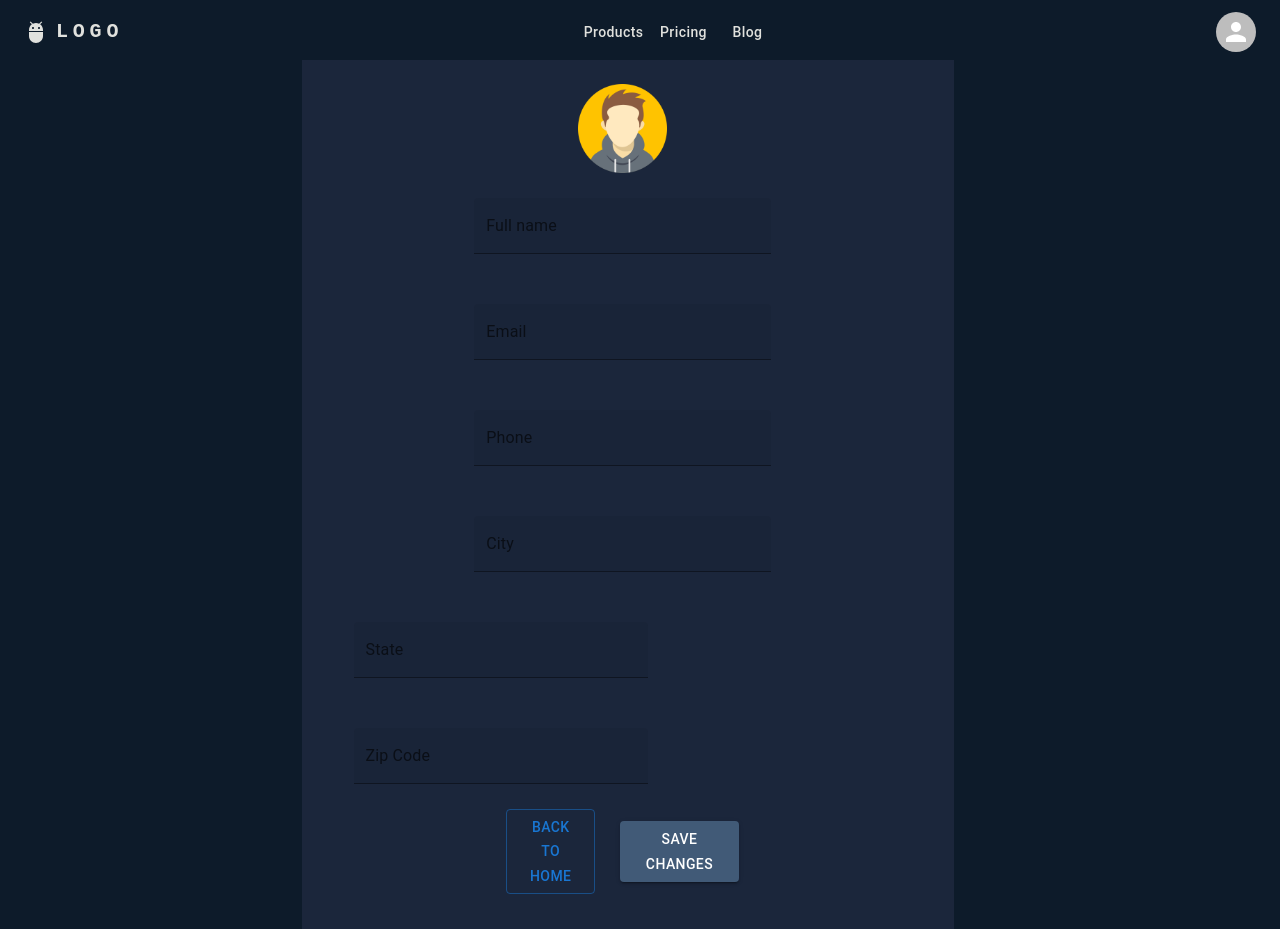
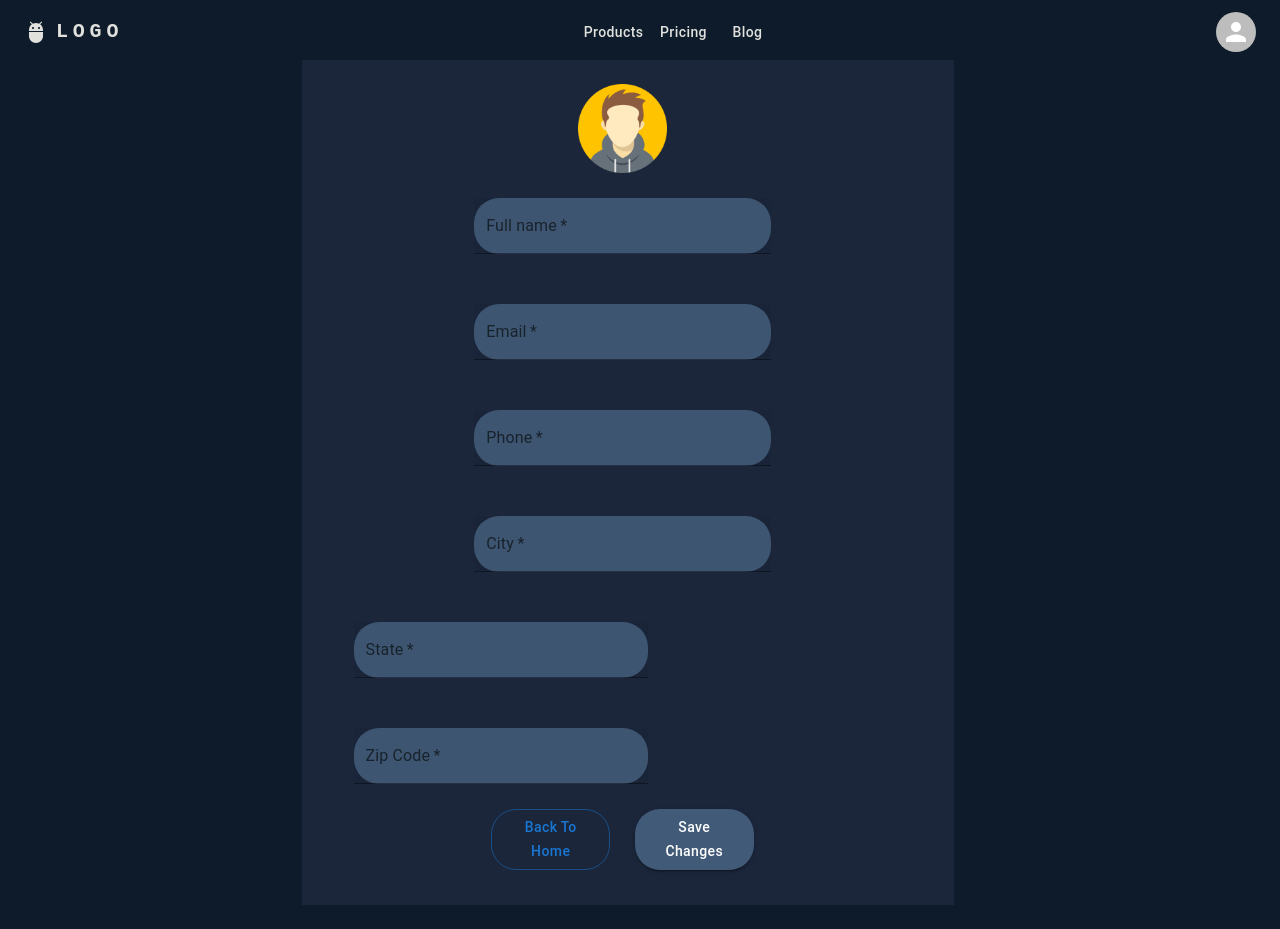
Before and after one commit to safwen-elmastouri/developers-platform, a React (Create React App) app: page /profile in a window 1280 px wide. After the commit the page ends 905 px from the top, so only its background shows below. Built offline with nearby package versions, Linux system fonts and the light colour scheme.

Commit message:
add default data about user to the form

```diff
--- a/src/features/postSlice.js
+++ b/src/features/postSlice.js
@@ -14,7 +14,7 @@ export const postSlice = createSlice({
       };
     },
     publishPost: (state, { payload }) => {
-      state.unshift(payload)
+      state.unshift(payload);
     },
     likedPost: (state, { payload }) => {
       let likes = parseInt(state[payload].likes) + 1;
--- a/src/pages/UserProfile.jsx
+++ b/src/pages/UserProfile.jsx
@@ -14,6 +14,8 @@ import logo from "../images/avatar.png";
 import styles from "./UserProfile.module.css";
 import { AccountCircle, Mail, LocalPhone } from "@mui/icons-material";
 const UserProfile = () => {
+  const { user } = useSelector((state) => state);
+
   const dispatch = useDispatch();
 
   return (
@@ -31,50 +33,92 @@ const UserProfile = () => {
             p: "35px",
             bgcolor: "#1b263b",
           }}>
+          <form>
             <img id={styles["profile-img"]} alt="profile pic" src={logo} />
             <Box
               sx={{
                 display: "flex",
                 flexDirection: "column",
-
                 alignItems: "center",
                 justifyContent: "center",
               }}>
               <TextField
-              sx={{ width: "50%", m: "25px" }}
+                defaultValue={user.fullName}
+                required
+                sx={{
+                  width: "50%",
+                  m: "25px",
+                  bgcolor: "#415a77",
+                  borderRadius: "25px",
+                }}
                 id="name"
                 label="Full name"
                 variant="filled"
               />
 
               <TextField
-              sx={{ width: "50%", m: "25px" }}
+                defaultValue={user.email}
+                required
+                sx={{
+                  width: "50%",
+                  m: "25px",
+                  bgcolor: "#415a77",
+                  borderRadius: "25px",
+                }}
                 id="email"
                 label="Email"
                 variant="filled"
               />
 
               <TextField
-              sx={{ width: "50%", m: "25px" }}
+                defaultValue={user.phone}
+                required
+                sx={{
+                  width: "50%",
+                  m: "25px",
+                  bgcolor: "#415a77",
+                  borderRadius: "25px",
+                }}
                 id="phone"
                 label="Phone"
                 variant="filled"
               />
               <TextField
-              sx={{ width: "50%", m: "25px" }}
+                required
+                defaultValue={user.city}
+                sx={{
+                  width: "50%",
+                  m: "25px",
+                  bgcolor: "#415a77",
+                  borderRadius: "25px",
+                }}
                 id="city"
                 label="City"
                 variant="filled"
               />
               <Grid>
                 <TextField
-                sx={{ width: "50%", m: "25px" }}
+                  required
+                  defaultValue={user.state}
+                  sx={{
+                    width: "50%",
+                    m: "25px",
+                    bgcolor: "#415a77",
+                    borderRadius: "25px",
+                  }}
                   id="state"
                   label="State"
                   variant="filled"
                 />
                 <TextField
-                sx={{ width: "50%", m: "25px" }}
+                  required
+                  defaultValue={user.zipCode}
+                  sx={{
+                    width: "50%",
+                    m: "25px",
+                    bgcolor: "#415a77",
+                    borderRadius: "25px",
+                  }}
                   id="zip"
                   label="Zip Code"
                   variant="filled"
@@ -87,15 +131,30 @@ const UserProfile = () => {
                 alignItems: "center",
                 justifyContent: "center",
               }}>
-            <Button sx={{ width: "15%", mr: "25px"  }} variant="outlined">
+              <Button
+                type="reset"
+                sx={{
+                  width: "20%",
+                  mr: "25px",
+                  textTransform: "none",
+                  borderRadius: "25px",
+                }}
+                variant="outlined">
                 Back To Home
               </Button>
               <Button
-              sx={{ width: "20%", bgcolor: "#415a77" }}
+                type="submit"
+                sx={{
+                  width: "20%",
+                  bgcolor: "#415a77",
+                  textTransform: "none",
+                  borderRadius: "25px",
+                }}
                 variant="contained">
                 Save Changes
               </Button>
             </Box>
+          </form>
         </Grid>
         <Grid item xs={3}>
           {/*  person you may know */}
```
Lines whose indentation alone changed are shown as unchanged.
